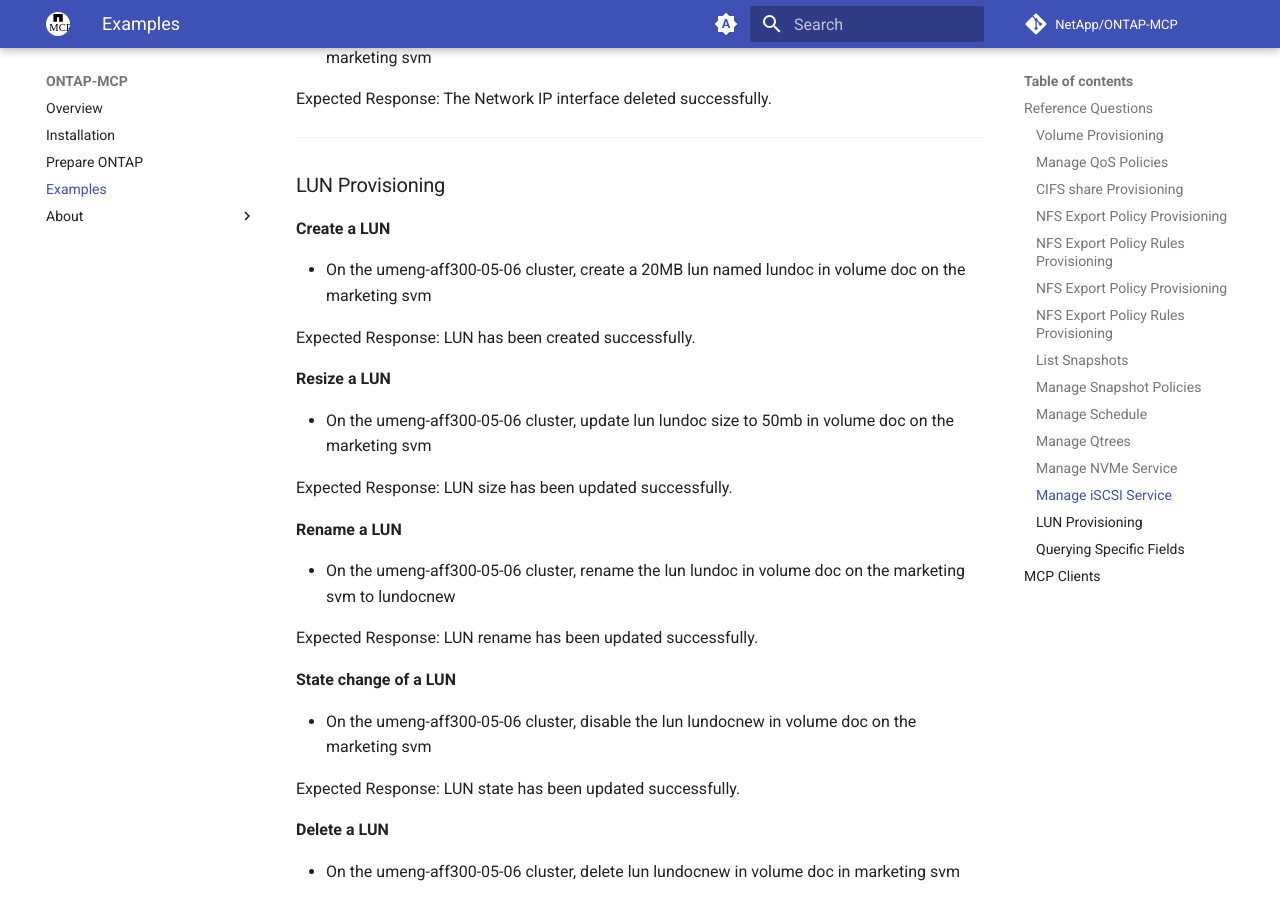
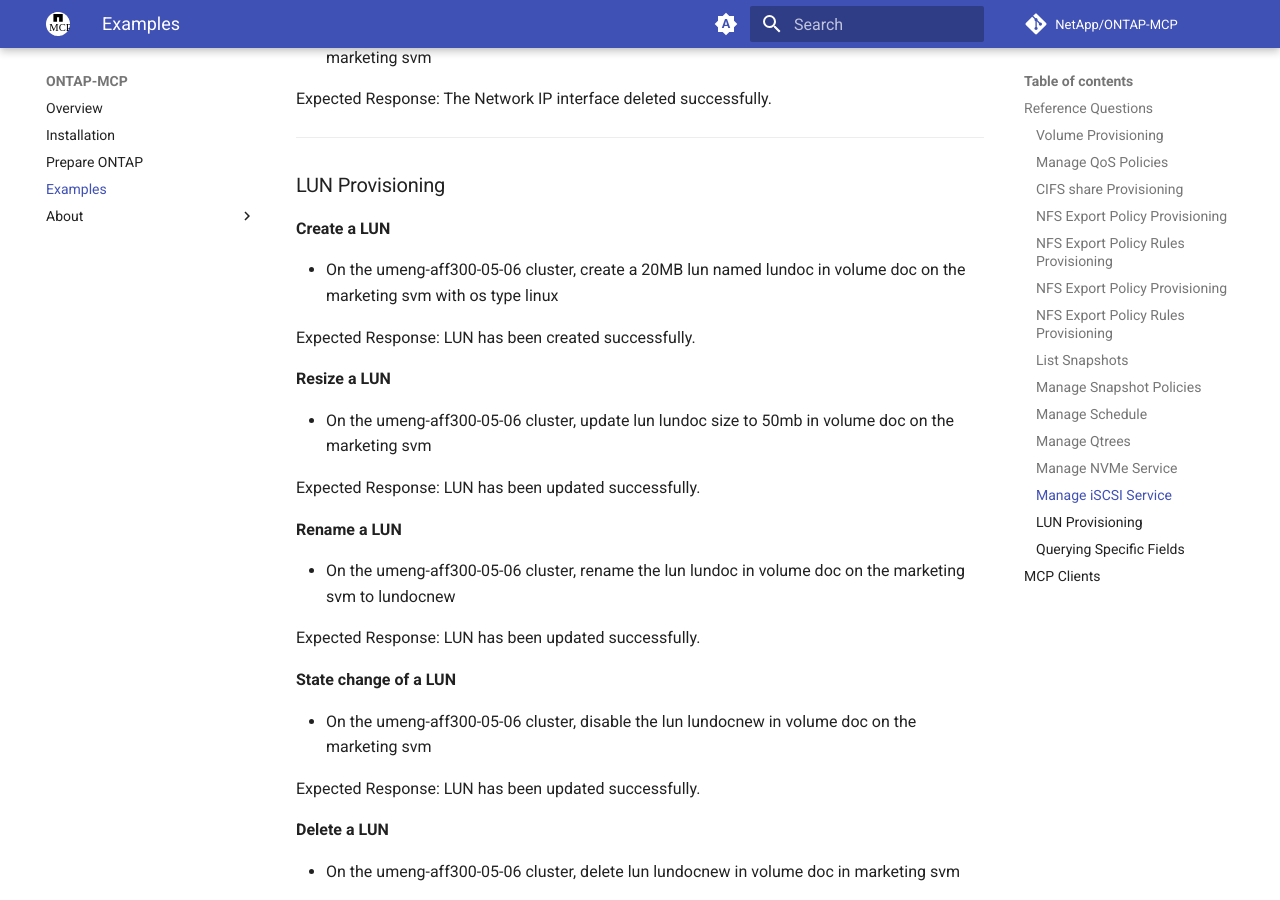
Before and after one commit to NetApp/ontap-mcp, an MkDocs documentation site: the page built from docs/examples.md, in a window 1280 px wide and 900 px high, scrolled down 7746 px. Built offline with MkDocs 1.6.1 and Material for MkDocs 9.7.7, drawn with Linux system fonts in a browser that asks for light colours; comment, search, counter and statistics services are not loaded; the version menu is left out.

Commit message:
feat: handled review comment

```diff
--- a/docs/examples.md
+++ b/docs/examples.md
@@ -295,7 +295,7 @@ Expected Response: The Network IP interface deleted successfully.
 
 **Create a LUN**
 
-- On the umeng-aff300-05-06 cluster, create a 20MB lun named lundoc in volume doc on the marketing svm
+- On the umeng-aff300-05-06 cluster, create a 20MB lun named lundoc in volume doc on the marketing svm with os type linux
 
 Expected Response: LUN has been created successfully.
 
@@ -303,19 +303,19 @@ Expected Response: LUN has been created successfully.
 
 - On the umeng-aff300-05-06 cluster, update lun lundoc size to 50mb  in volume doc on the marketing svm
 
-Expected Response: LUN size has been updated successfully.
+Expected Response: LUN has been updated successfully.
 
 **Rename a LUN**
 
 - On the umeng-aff300-05-06 cluster, rename the lun lundoc in volume doc on the marketing svm to lundocnew
 
-Expected Response: LUN rename has been updated successfully.
+Expected Response: LUN has been updated successfully.
 
 **State change of a LUN**
 
 - On the umeng-aff300-05-06 cluster, disable the lun lundocnew in volume doc on the marketing svm
 
-Expected Response: LUN state has been updated successfully.
+Expected Response: LUN has been updated successfully.
 
 **Delete a LUN**
 
```
Also changed, not shown: 2 other files.
